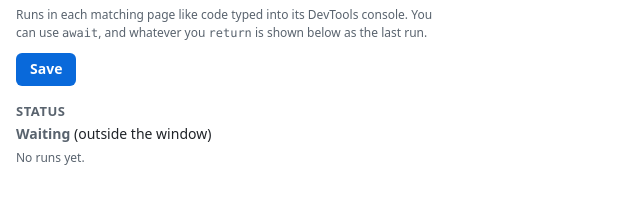
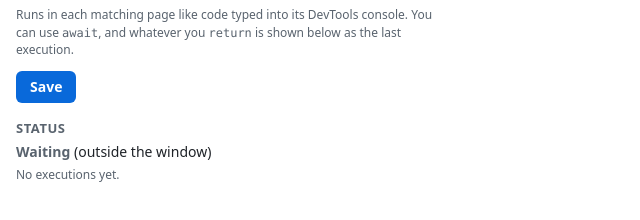
Before and after one commit to hal313/chrome-scheduled-executor, a website with bundled scripts: page src/options.html in a window 1280 px wide. Shown: the part 520-740 px from the top of the page, without its empty margins (0-640 px from the left). Built offline with nearby package versions, Linux system fonts and the light colour scheme; some packages are replaced by stand-ins of ours; no server answers.

Commit message:
Changed "last run" to "last execution"

```diff
--- a/src/indicator.js
+++ b/src/indicator.js
@@ -81,7 +81,7 @@ export function setIndicator(state) {
   let label = 'Scheduled Executor active';
   if (last) {
     const time = new Date(last.at).toLocaleTimeString([], { hour: '2-digit', minute: '2-digit' });
-    label += ` · last run ${time}${last.ok ? '' : ' failed'}: ${last.summary}`;
+    label += ` · Last execution ${time}${last.ok ? '' : ' failed'}: ${last.summary}`;
   }
   text.textContent = label;
   badge.title = label;
--- a/src/options.html
+++ b/src/options.html
@@ -40,7 +40,7 @@
       <label>Code to execute (JavaScript)
         <textarea id="code" rows="12" spellcheck="false" wrap="off"></textarea>
       </label>
-      <p class="hint" id="codeHint">Runs in each matching page like code typed into its DevTools console. You can use <code>await</code>, and whatever you <code>return</code> is shown below as the last run.</p>
+      <p class="hint" id="codeHint">Runs in each matching page like code typed into its DevTools console. You can use <code>await</code>, and whatever you <code>return</code> is shown below as the last execution.</p>
 
       <button type="submit">Save</button>
       <span id="saved" class="saved" hidden>Saved</span>
--- a/src/options.js
+++ b/src/options.js
@@ -29,10 +29,10 @@ async function renderStatus() {
   const { lastStatus } = await chrome.storage.local.get('lastStatus');
   const el = $('lastStatus');
   if (lastStatus) {
-    el.textContent = `Last run ${new Date(lastStatus.at).toLocaleString()}: ${lastStatus.summary}`;
+    el.textContent = `Last execution ${new Date(lastStatus.at).toLocaleString()}: ${lastStatus.summary}`;
     el.className = lastStatus.ok ? 'hint' : 'hint err';
   } else {
-    el.textContent = 'No runs yet.';
+    el.textContent = 'No executions yet.';
     el.className = 'hint';
   }
 }
```
Also changed, not shown: README.md.
